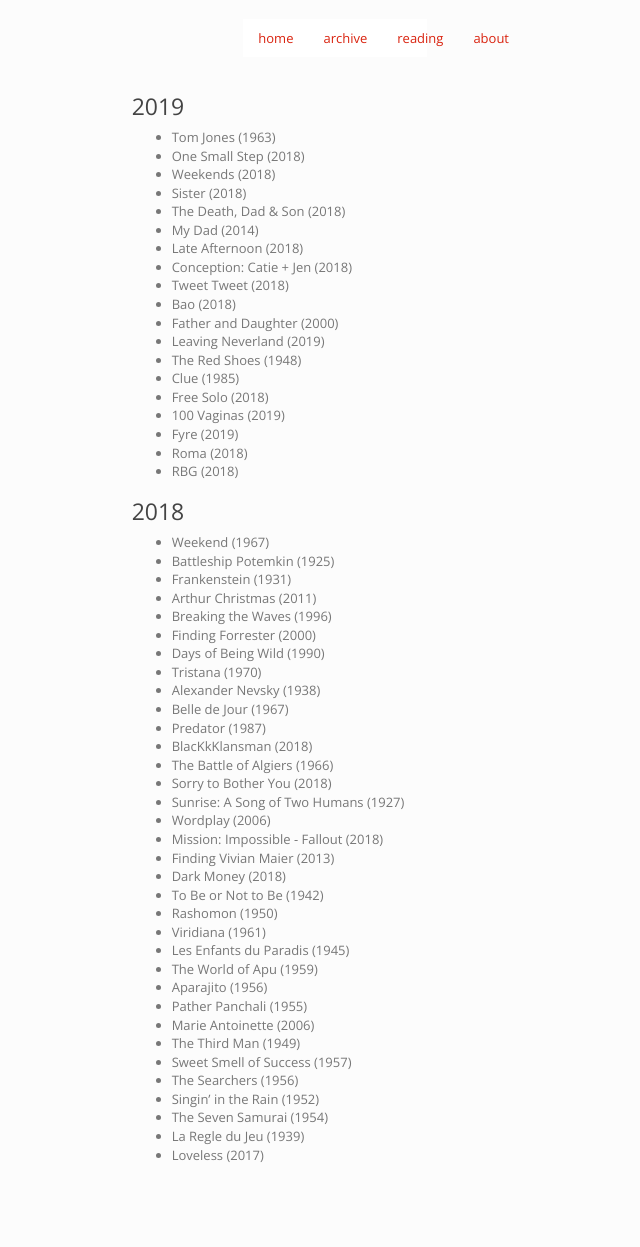
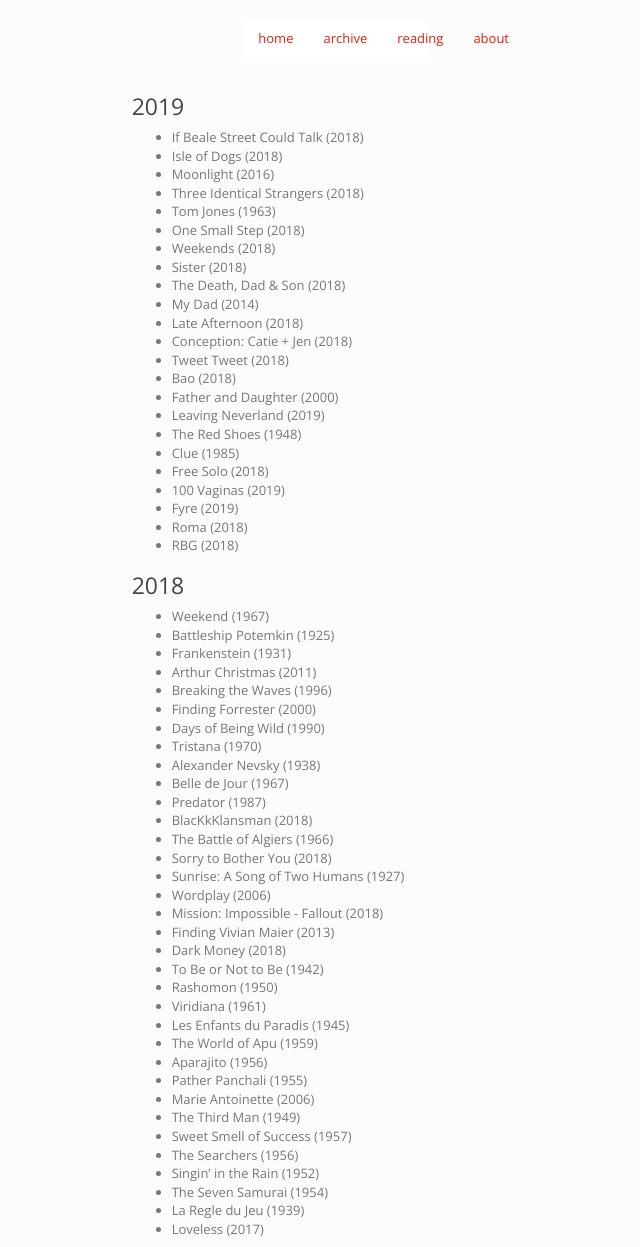
Before and after one commit to imtayadeway/imtayadeway.github.io, a Jekyll site: the page built from film/index.md, in a window 1280 px wide. Shown: the whole page, without its empty margins (305-945 px from the left). Built offline with Jekyll 4.4.1, drawn with Linux system fonts in a browser that asks for light colours; before the commit the page ends 1173 px from its top, so only the background shows below that.

Commit message:
Add some plane films

```diff
--- a/film/index.md
+++ b/film/index.md
@@ -5,6 +5,10 @@
 
 ### 2019
 
+- If Beale Street Could Talk (2018)
+- Isle of Dogs (2018)
+- Moonlight (2016)
+- Three Identical Strangers (2018)
 - Tom Jones (1963)
 - One Small Step (2018)
 - Weekends (2018)
```
